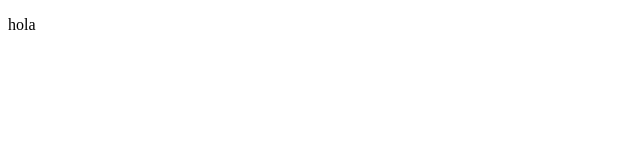
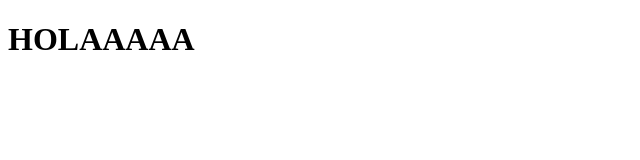
Before and after one commit to magofo/clase-2-3.4.25, a plain HTML site: page index.html in a window 1280 px wide. Shown: the whole page, without its empty margins (0-640 px from the left). Drawn offline with Linux system fonts and the light colour scheme.

Commit message:
cree un h1
añadi un h1 que dice HOLAAA

```diff
--- a/index.html
+++ b/index.html
@@ -7,7 +7,7 @@
 </head>
 <body>
 
-<p>hola</p>
+<h1>HOLAAAAA</h1>
 
 </body>
 </html>
```
